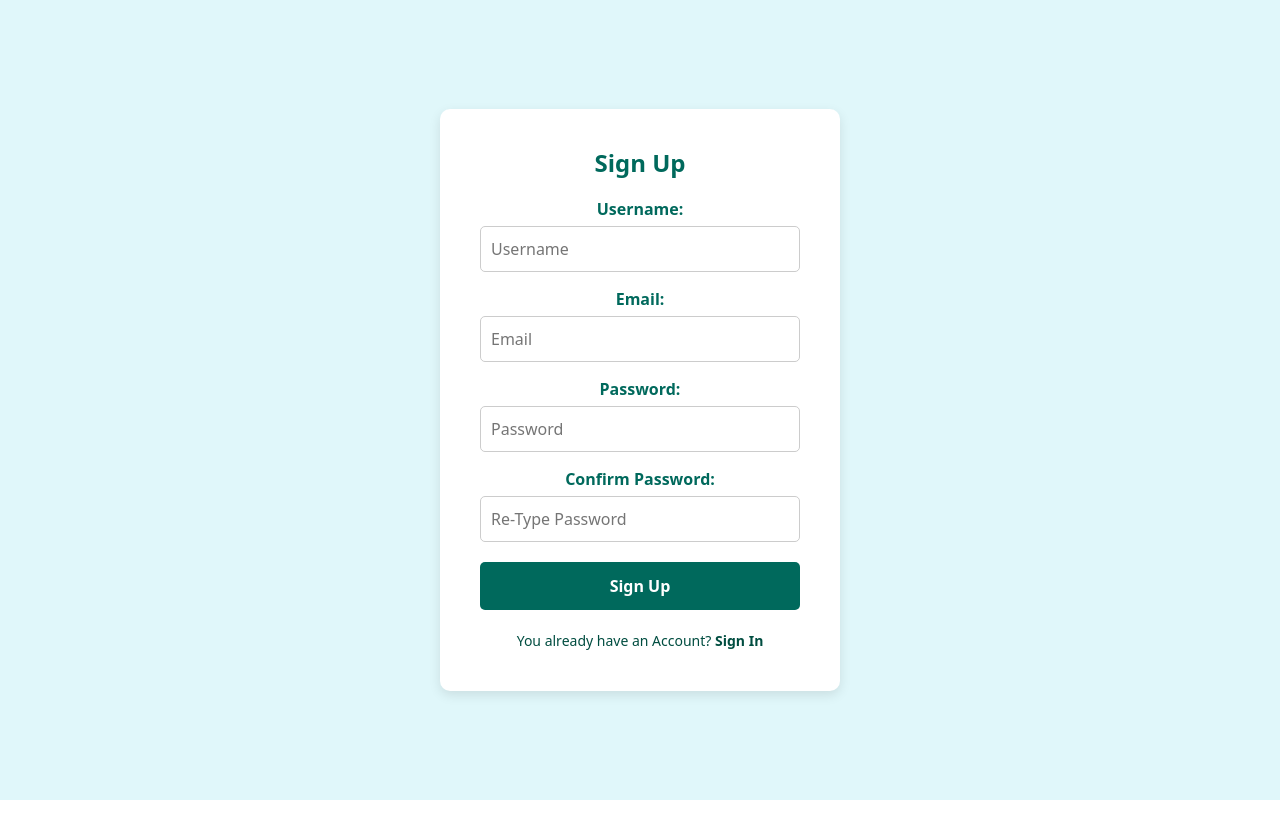
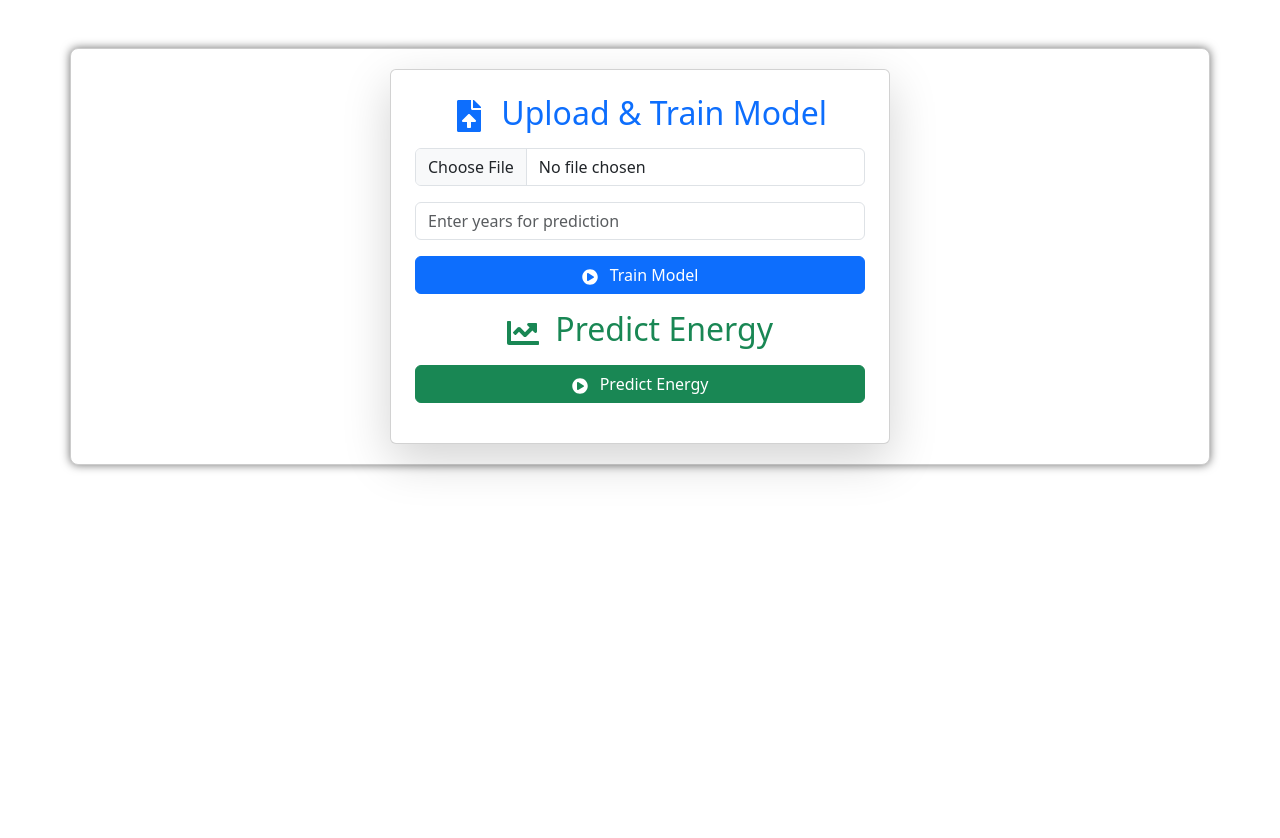
Before and after one commit to Vishalvishal-2005/Sustainability-Prediction, a React (Create React App) app: page / in a window 1280 px wide. Shown: the top 838 px of the page. Before the commit the page ends 800 px from the top, so only its background shows below. Built offline with nearby package versions, Linux system fonts and the light colour scheme.

Commit message:
Update App.js

```diff
--- a/src/App.js
+++ b/src/App.js
@@ -10,9 +10,9 @@ function App() {
   return (
     <Router>
       <Routes>
-        <Route path="/" element={<Signup />} />
+        <Route path="/signup" element={<Signup />} />
         <Route path="/Login" element={<Home />} />
-        <Route path="/ui" element={<UserInterface />} />
+        <Route path="/" element={<UserInterface />} />
         <Route path="/results" element={<PredictionResults />} />
         <Route path="/analysis" element={<Analysis/>} />
 
```
